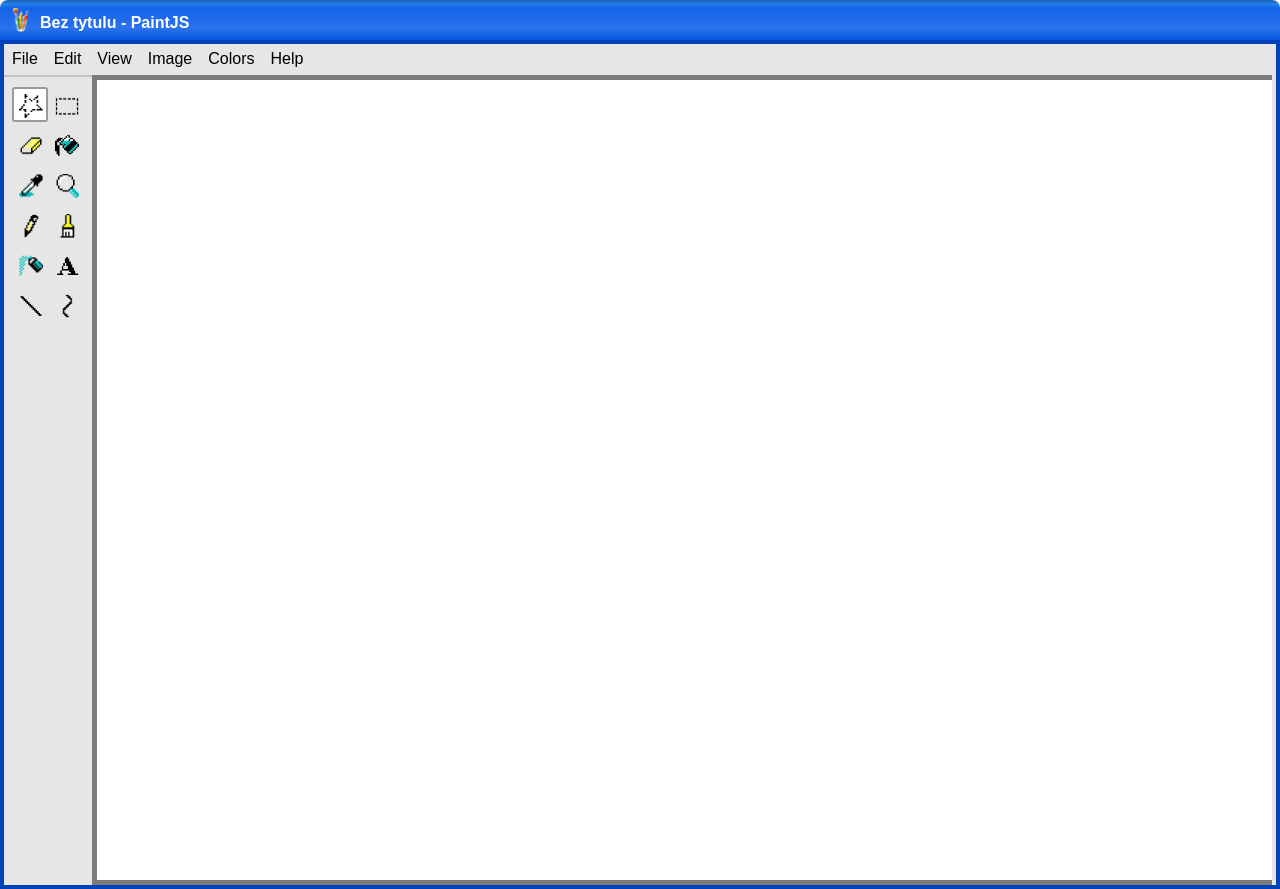
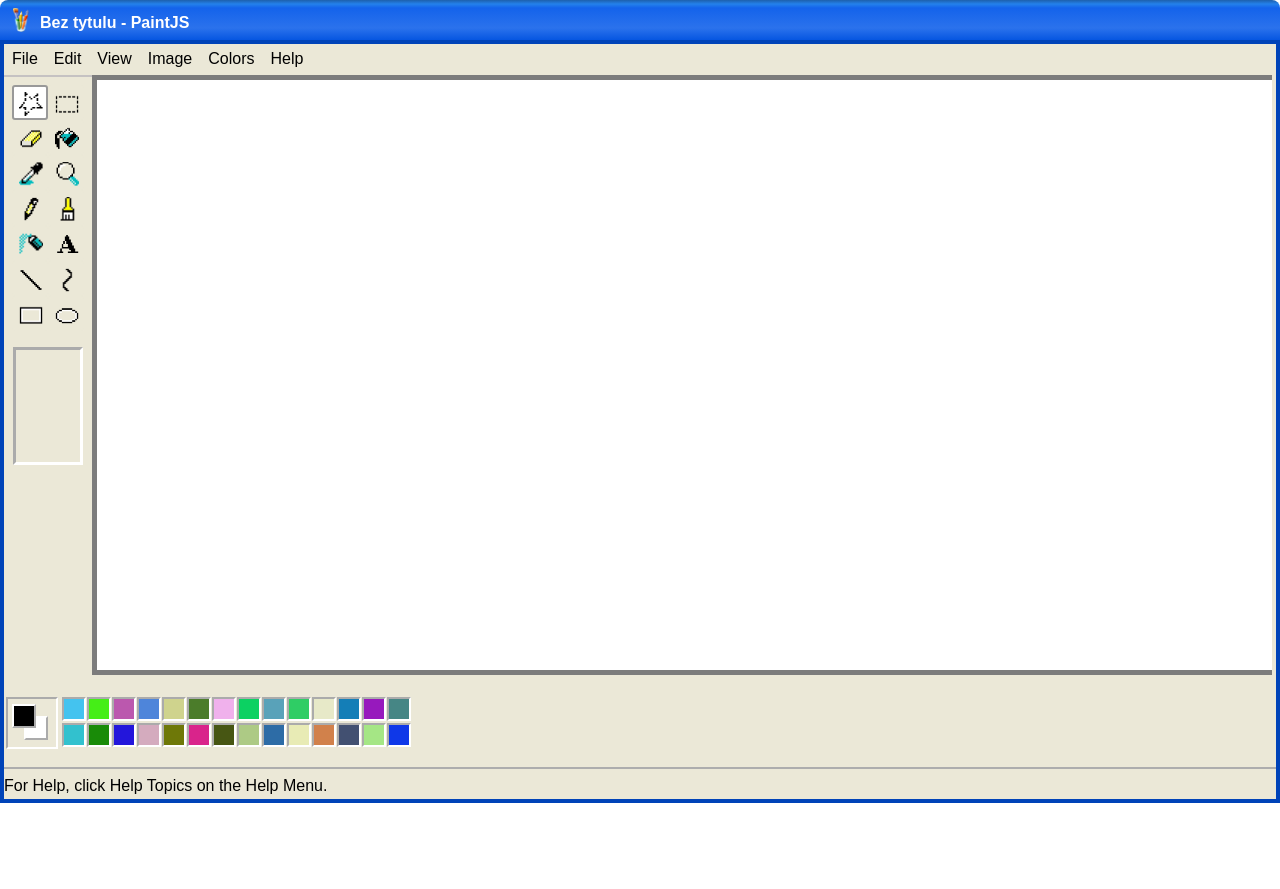
Before and after one commit to piotrfijol/paint-js, a React (Create React App) app: page / in a window 1280 px wide. After the commit the page ends 803 px from the top, so only its background shows below. Built offline with nearby package versions, Linux system fonts and the light colour scheme.

Commit message:
Added bottom section

```diff
--- a/src/components/App.js
+++ b/src/components/App.js
@@ -5,6 +5,19 @@
 
 
 function App() {
+
+  const generateColors = () => {
+    let colors = [];
+    for(let i=0; i<28; i++) {
+      let r = Math.floor(Math.random() * 256);
+      let g = Math.floor(Math.random() * 256);
+      let b = Math.floor(Math.random() * 256);
+      colors.push(<div style={{backgroundColor: `rgb(${r}, ${g}, ${b})`}} className="colors__palette__color" data-palette-color={i}></div>);
+    }
+
+    return colors;
+  }
+
   return (
     <div className="wrapper">
       <Window title="Bez tytulu - PaintJS">
@@ -21,9 +34,26 @@
         <div className="container">
           <div className="aside">
             <Toolbar />
+            <div className="additional-options">
+
+            </div>
           </div>
           <div className="canvas">
             <canvas></canvas>
+          </div>
+        </div>
+        <div className="bottom-section">
+          <div className="colors">
+            <div className="colors__picked-colors">
+              <div className="colors__picked-colors__primary-color"></div>
+              <div className="colors__picked-colors__secondary-color"></div>
+            </div>
+            <div className="colors__palette">
+              {generateColors()}
+            </div>
+          </div>
+          <div className="hint">
+            <p>For Help, click Help Topics on the Help Menu.</p>
           </div>
         </div>
       </Window>
--- a/src/components/Toolbar.js
+++ b/src/components/Toolbar.js
@@ -11,6 +11,8 @@
 import drawCurveIcon from '../icons/drawCurve.png'
 import zoomIcon from '../icons/zoom.png'
 import pickColorIcon from '../icons/pickColor.png'
+import drawRectIcon from '../icons/drawRect.png'
+import drawEllipseIcon from '../icons/drawEllipse.png'
 import Icon from './Icon';
 import '../styles/css/Toolbar.css';
 
@@ -29,6 +31,8 @@
             <Icon src={textIcon} />
             <Icon src={drawLineIcon} />
             <Icon src={drawCurveIcon} />
+            <Icon src={drawRectIcon} />
+            <Icon src={drawEllipseIcon} />
         </div>
     )
 }
--- a/src/styles/css/App.css
+++ b/src/styles/css/App.css
@@ -4,20 +4,30 @@
 }
 .container .aside {
   width: 5.5em;
-  height: 100vh;
   padding: 0.5em;
   box-sizing: border-box;
   border-top: 2px solid #c5c2c2;
 }
+.container .aside .additional-options {
+  width: 90%;
+  height: 7em;
+  border: 3px inset white;
+  margin: auto;
+  margin-top: 1em;
+}
 .container .canvas {
   width: auto;
-  height: 100vh;
+  height: 100%;
   flex: 1;
-  background-color: #FFF;
-  border: 5px solid #7c7c7c;
   border-right: none;
   margin-right: 4px;
   overflow: scroll;
+}
+.container .canvas canvas {
+  background-color: #FFF;
+  border: 5px solid #7c7c7c;
+  width: 100%;
+  height: 100%;
 }
 
 .navbar ul {
@@ -28,4 +38,61 @@
   padding: 0.4em 0.5em;
 }
 
+.bottom-section {
+  height: 7.5em;
+  width: 100%;
+}
+
+.colors {
+  height: 5.5em;
+  width: 100%;
+  padding: 0em 0.1em;
+  display: flex;
+  align-items: center;
+}
+.colors__picked-colors {
+  font-size: 16px;
+  width: 3em;
+  height: 3em;
+  border: 2px inset #FFF;
+  position: relative;
+}
+.colors__picked-colors > * {
+  width: 50%;
+  height: 50%;
+  position: absolute;
+  border: 2px outset #FFF;
+  box-sizing: border-box;
+}
+.colors__picked-colors__primary-color {
+  background-color: #000;
+  z-index: 1;
+  left: 10%;
+  top: 10%;
+}
+.colors__picked-colors__secondary-color {
+  background-color: #FFF;
+  left: 35%;
+  top: 35%;
+}
+.colors__palette {
+  display: grid;
+  grid-template-columns: repeat(14, 25px);
+  grid-template-rows: repeat(2, 26px);
+}
+.colors__palette__color {
+  width: 24px;
+  height: 24px;
+  margin: 0em 0.2em 1em 0.3em;
+  border: 2px inset #FFF;
+  box-sizing: border-box;
+  display: block;
+}
+
+.hint {
+  border-top: 2px solid #adadad;
+  padding-top: 0.5em;
+  width: 100%;
+}
+
 /*# sourceMappingURL=App.css.map */
--- a/src/styles/css/Toolbar.css
+++ b/src/styles/css/Toolbar.css
@@ -1,5 +1,5 @@
 .toolbar {
-  min-height: 15em;
+  min-height: 10em;
   width: 100%;
   display: grid;
   grid-template-columns: repeat(2, 1fr);
@@ -13,7 +13,7 @@
   height: 2.2em;
   width: 2.2em;
   box-sizing: border-box;
-  border: 2px solid #e6e6e6;
+  border: 2px solid #ebe8d7;
 }
 .toolbar__icon--active {
   background-color: white;
--- a/src/styles/css/Window.css
+++ b/src/styles/css/Window.css
@@ -27,15 +27,9 @@
   height: 24px;
 }
 
-.icon {
-  width: 28px;
-  height: 28px;
-}
-
 .frame {
-  background-color: #e6e6e6;
+  background-color: #ebe8d7;
   border: 4px solid #0043b8;
-  min-height: 100vh;
 }
 
 /*# sourceMappingURL=Window.css.map */
--- a/src/styles/scss/App.scss
+++ b/src/styles/scss/App.scss
@@ -1,3 +1,7 @@
+body {
+}
+
+
 .container {
     display: flex;
     width: 100%;
@@ -5,22 +9,36 @@
 
     .aside {
         width: 5.5em;
-        height: 100vh;
         padding: .5em;
         box-sizing: border-box;
         border-top: 2px solid rgb(197, 194, 194);
+
+        .additional-options {
+            width: 90%;
+            height: 7em;
+            border: 3px inset rgb(255, 255, 255);
+            margin: auto;
+            margin-top: 1em;
+        }
     }
 
     .canvas {
         width: auto;
-        height: 100vh;
+        height: 100%;
         flex: 1;
-        background-color: #FFF;
-        border: 5px solid rgb(124, 124, 124);
         border-right: none;
         margin-right: 4px;
         overflow: scroll;
+
+        canvas {
+            background-color: #FFF;
+            border: 5px solid rgb(124, 124, 124);
+            width: 100%;
+            height: 100%;
+        }
+
     }
+
 }
 
 .navbar {
@@ -34,3 +52,69 @@
     }
 
 }
+
+.bottom-section {
+    height: 7.5em;
+    width: 100%;
+}
+
+.colors {
+    height: 5.5em;
+    width: 100%;
+    padding: 0em .1em;
+    display: flex;
+    align-items: center;
+
+    &__picked-colors {
+        font-size: 16px;
+        width: 3em;
+        height: 3em;
+        border: 2px inset #FFF;
+        position: relative;
+
+        & > * {
+            width: 50%;
+            height: 50%;
+            position: absolute;
+            border: 2px outset #FFF;
+            box-sizing: border-box;
+        }
+
+        &__primary-color {
+            background-color: #000;
+            z-index: 1;
+            left: 10%;
+            top: 10%;
+        }
+
+        &__secondary-color {
+            background-color: #FFF;
+            left: 35%;
+            top: 35%;
+        }
+    }
+
+    &__palette {
+        display: grid;
+        grid-template-columns: repeat(14, 25px);
+        grid-template-rows: repeat(2, 26px);
+
+        &__color {
+            width: 24px;
+            height: 24px;
+            margin: 0em .2em 1em .3em;
+            border: 2px inset #FFF;
+            box-sizing: border-box;
+            display: block;
+
+        }
+    }
+
+}
+
+
+.hint {
+    border-top: 2px solid rgb(173, 173, 173);
+    padding-top: .5em;
+    width: 100%;
+}
--- a/src/styles/scss/Toolbar.scss
+++ b/src/styles/scss/Toolbar.scss
@@ -1,4 +1,4 @@
-$frame-primary-color: rgb(230, 230, 230);
+$frame-primary-color: rgb(235, 232, 215);
 $frame-secondary-color: rgb(250, 250, 250);
 
 
@@ -8,7 +8,7 @@
 }
 
 .toolbar {
-    min-height: 15em;
+    min-height: 10em;
     width: 100%;
     display: grid;
     grid-template-columns: repeat(2, 1fr);
--- a/src/styles/scss/Window.scss
+++ b/src/styles/scss/Window.scss
@@ -1,5 +1,5 @@
 $border-primary-color: rgb(0, 67, 184);
-$frame-primary-color: rgb(230, 230, 230);
+$frame-primary-color: rgb(235, 232, 215);
 $frame-secondary-color: rgb(250, 250, 250);
 
 * {
@@ -40,13 +40,8 @@
     border-top-right-radius: 8px;
 }
 
-.icon {
-    width: 28px;
-    height: 28px;
-}
 
 .frame {
     background-color: $frame-primary-color;
     border: 4px solid $border-primary-color;
-    min-height: 100vh;
 }
```
Also changed, not shown: 2 other files (tests, documents, lock files or other folders).
